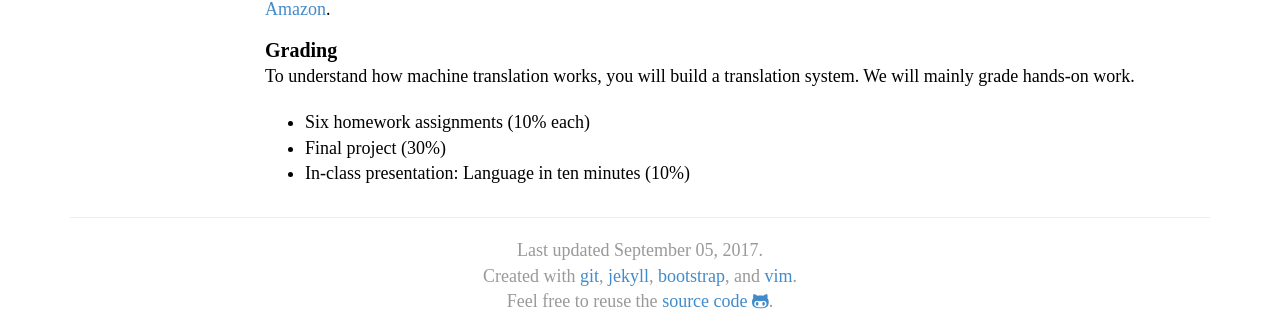
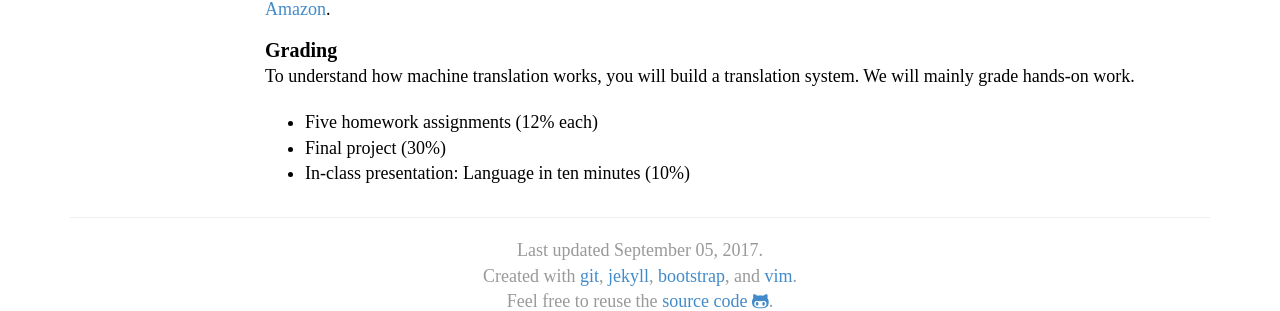
Before and after one commit to mt-class/jhu, a Jekyll site: the page built from index.md, in a window 1280 px wide and 1095 px high. Shown: the part 728-1039 px from the top of the window. Built offline with Jekyll 4.4.1, drawn with Linux system fonts in a browser that asks for light colours; nearby versions of some CDN libraries; some web fonts are replaced.

Commit message:
Update index.md

```diff
--- a/index.md
+++ b/index.md
@@ -49,6 +49,6 @@ Grading
 : To understand how machine translation works, you will build a translation system.
 We will mainly grade hands-on work.
 
-* Six homework assignments (10% each)
+* Five homework assignments (12% each)
 * Final project (30%)
 * In-class presentation: Language in ten minutes (10%)
```
